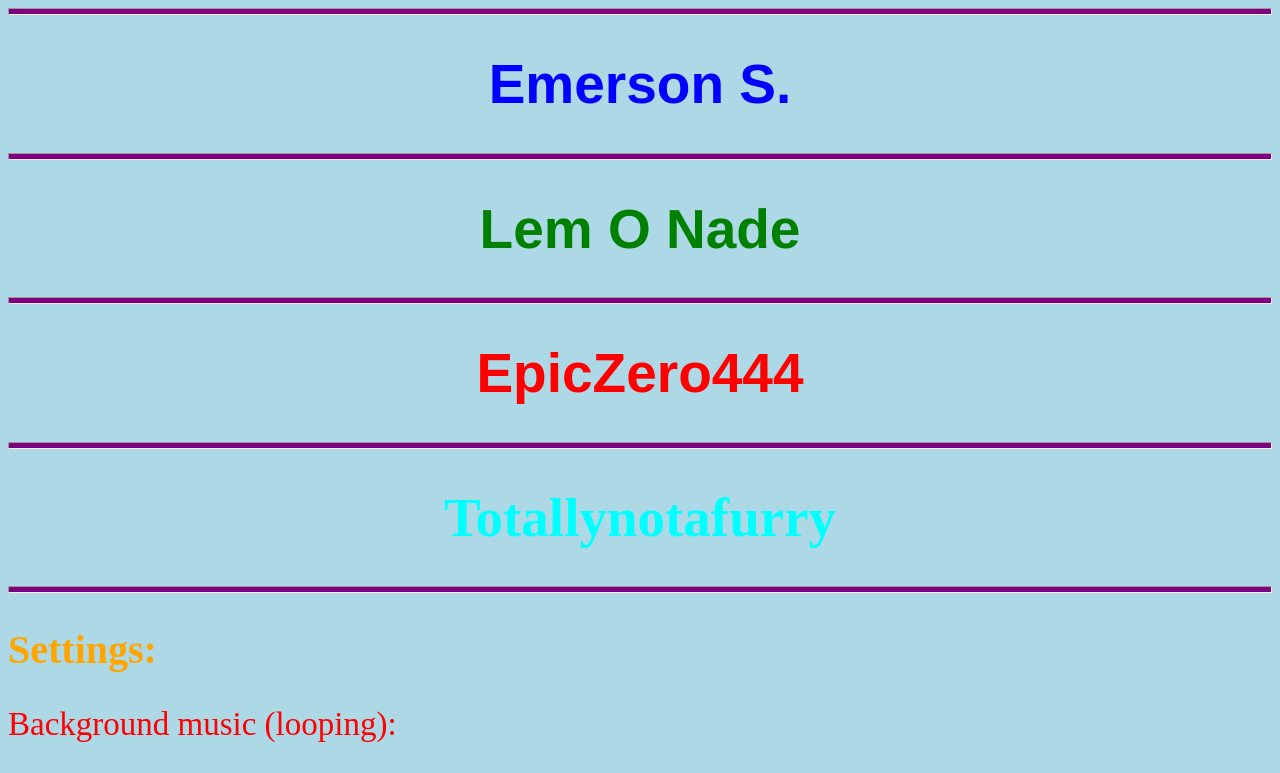
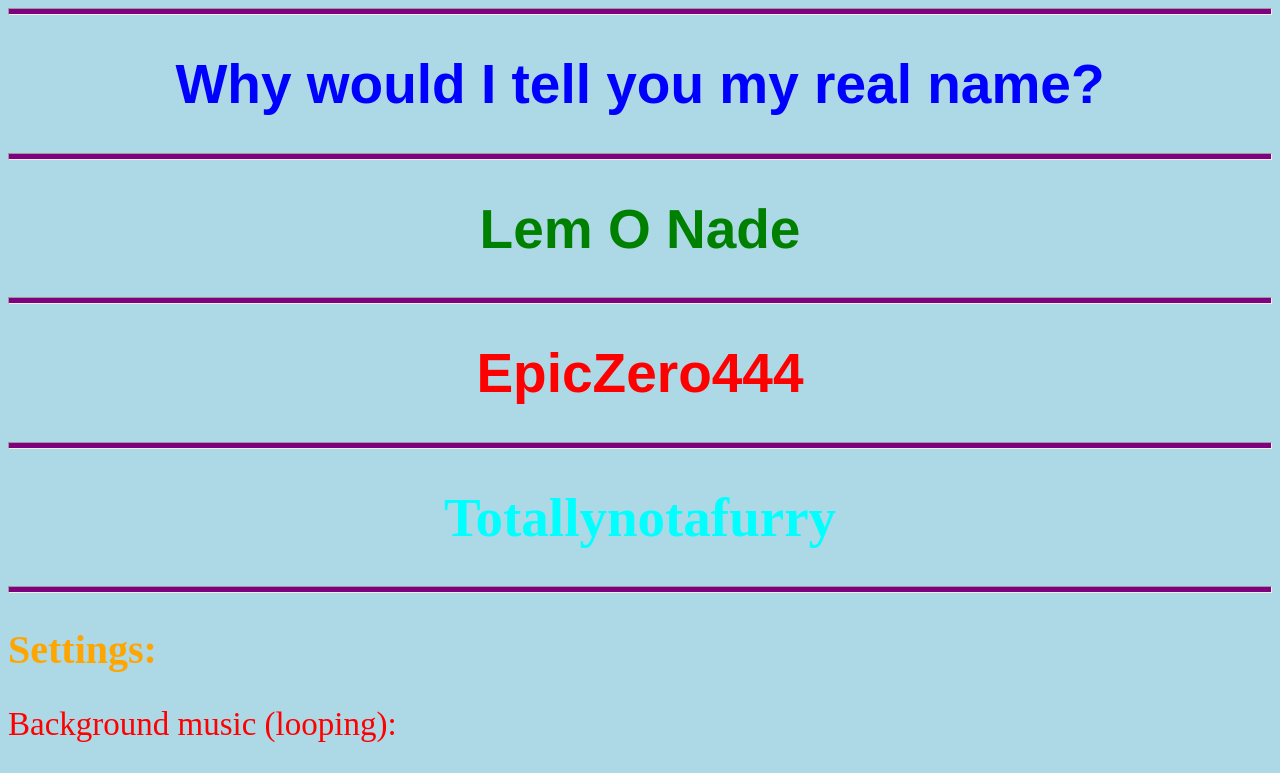
Before and after one commit to Cac0demon/Bio, a plain HTML site: page index.html in a window 1280 px wide. Shown: the top 773 px of the page. Drawn offline with Linux system fonts and the light colour scheme.

Commit message:
Update index.html

```diff
--- a/index.html
+++ b/index.html
@@ -2,9 +2,9 @@
 
 <head>
   <title>About Me</title>
-  <meta name="author" content="Emerson S">
+  <meta name="author" content="Lem O Nade">
   <meta name="description" content="About me, i guess...?">
-  <meta name="keywords" content="Biography, Emerson S., EpicZero444, About me">
+  <meta name="keywords" content="Biography, Lem O Nade, EpicZero444, About me">
   <meta name="generator" content="codepen.io">
   <link rel="stylesheet" href="style.css">
   <script src="script.js"></script>
@@ -12,7 +12,7 @@
 
 <body>
   <hr>
-  <h1 id="name1">Emerson S.</h1>
+  <h1 id="name1">Why would I tell you my real name?</h1>
   <hr>
   <h1 id="name2">Lem O Nade</h1>
   <hr>
```
